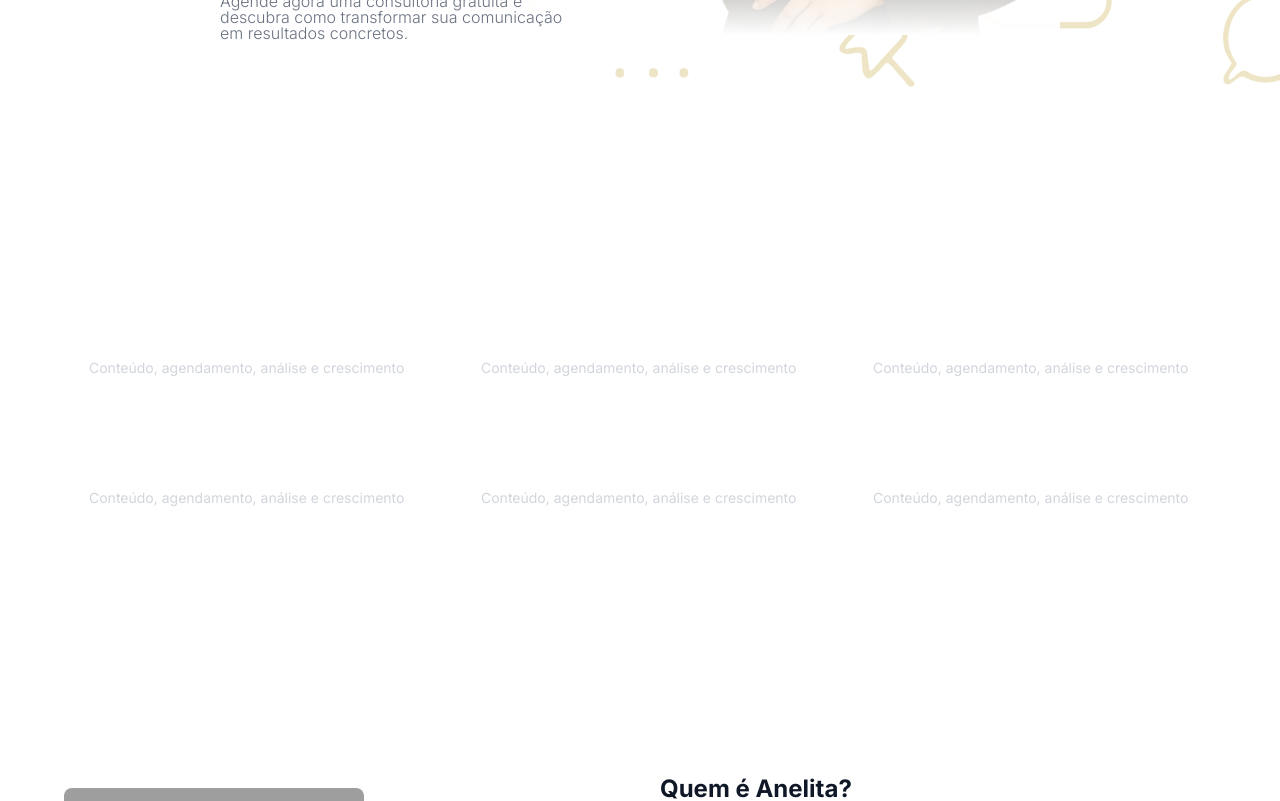
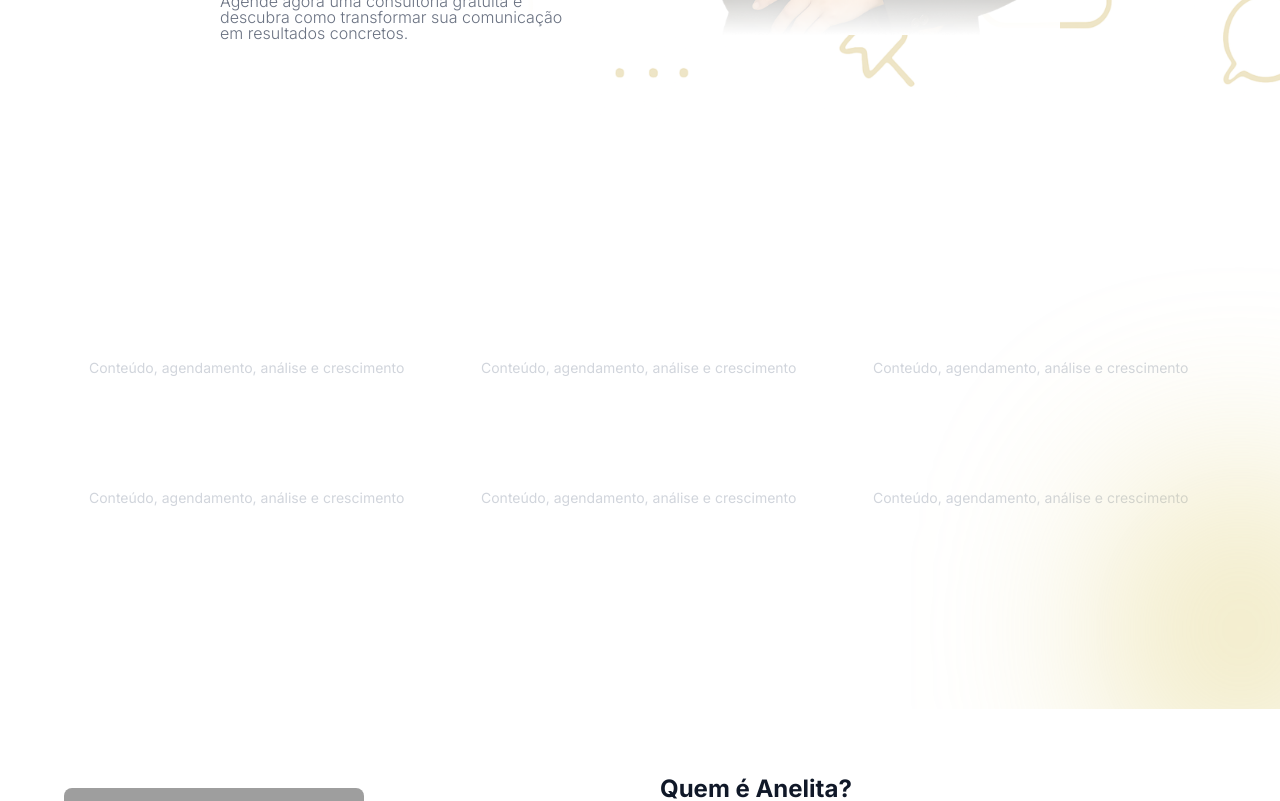
Before and after one commit to adrianomaringolo/asm-website, a Next.js app: page / in a window 1280 px wide. Shown: the part 520-1321 px from the top of the page. Built offline with nearby package versions, Linux system fonts and the light colour scheme; grey boxes are pictures that could not be loaded.

Commit message:
Adding blur details

```diff
--- a/src/components/Hero.tsx
+++ b/src/components/Hero.tsx
@@ -5,6 +5,8 @@ import { CTAButton } from "./CTAButton";
 export function Hero() {
   return (
     <section className="bg-contain bg-[url('/hero-bg.png')]">
+      <div className="absolute w-60 h-60 bg-[#DDCC70] rounded-full blur-3xl opacity-50 -left-10 -top-10" />
+
       <div className="mx-auto md:flex items-center gap-10">
         <div className="flex-1 flex justify-center md:justify-end bg-white md:bg-transparent md:bg-gradient-to-r from-85% from-[#ffffff] to-white/0 ">
           <div className="max-w-md space-y-4 px-5 md:px-12 py-16">
--- a/src/components/Services.tsx
+++ b/src/components/Services.tsx
@@ -1,9 +1,10 @@
 export function Services() {
   return (
-    <section className="bg-dark text-white py-16 px-6 md:px-12">
+    <section className="relative bg-dark text-white py-16 px-6 md:px-12 overflow-hidden">
       <div className="max-w-6xl mx-auto text-center">
-        <h2 className="text-2xl md:text-3xl font-semibold mb-8">
-          Como posso te ajudar? <br />
+        <h2 className="text-2xl md:text-3xl font-semibold mb-8 text-left">
+          <span className="font-light text-base">Como posso te ajudar? </span>
+          <br />
           <span className="font-bold">Conheça meus serviços</span>
         </h2>
         <div className="grid grid-cols-1 sm:grid-cols-2 md:grid-cols-3 gap-6">
@@ -24,6 +25,7 @@ export function Services() {
           <p>+1000 posts em redes sociais</p>
         </div>
       </div>
+      <div className="absolute w-60 h-80 bg-[#DDCC70] rounded-full blur-[100px] opacity-50 -right-20 -bottom-20" />
     </section>
   );
 }
```
